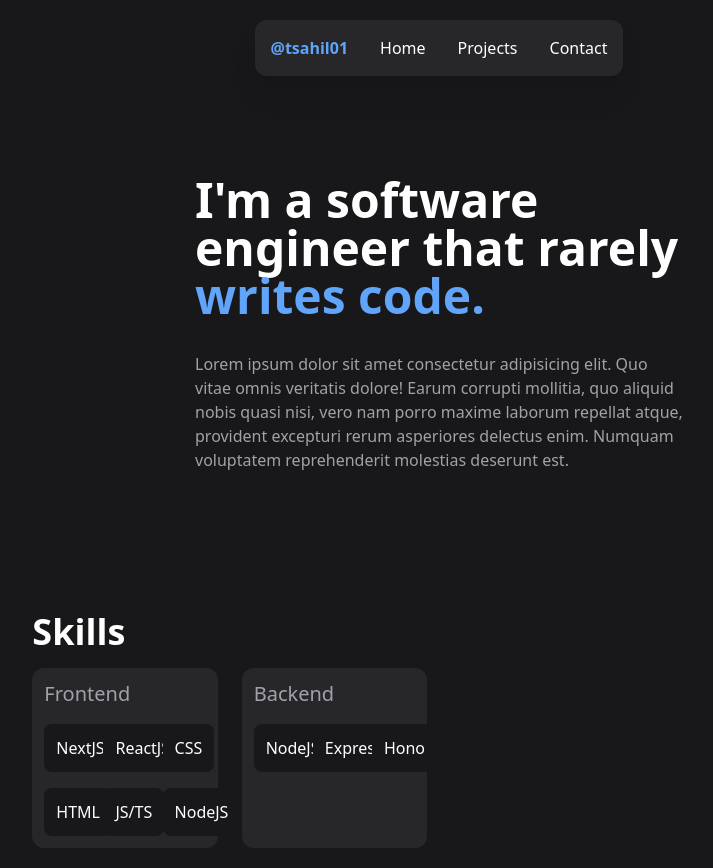
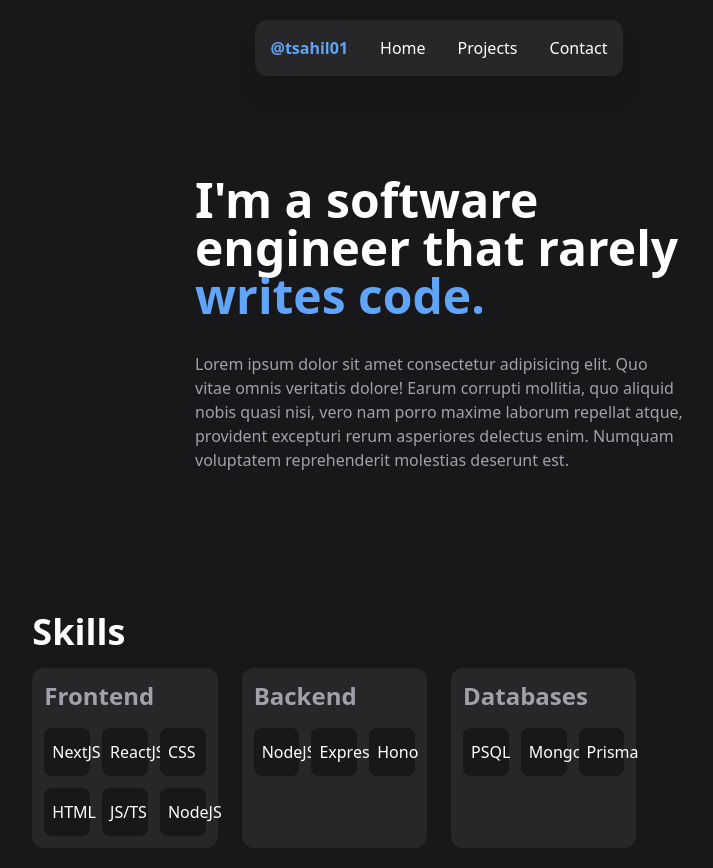
Before and after one commit to tsahil01/Portfolio, a Next.js app in the folder portfolio-frontend/: page / in a window 1280 px wide. Shown: the whole page, without its empty margins (201-914 px from the left). Built offline with nearby package versions, Linux system fonts and the light colour scheme.

Commit message:
fix skills component

```diff
--- a/portfolio-frontend/src/app/page.tsx
+++ b/portfolio-frontend/src/app/page.tsx
@@ -10,6 +10,10 @@ let mySkills = [
   {
     field: "Backend",
     skill: ["NodeJS", "Express", "Hono"]
+  },
+  {
+    field: "Databases",
+    skill : ["PSQL", "MongoDB", "Prisma"]
   }
   ]
 
--- a/portfolio-frontend/src/components/Skills.tsx
+++ b/portfolio-frontend/src/components/Skills.tsx
@@ -24,13 +24,11 @@ interface SkillsFieldProps {
 
 function SkillsField({ field, technologies }: SkillsFieldProps) {
     return (
-        <div className="flex flex-col gap-4 p-3 h-50 w-50 rounded-xl bg-zinc-800">
-            <div className="text-bold text-zinc-400 md:text-xl text-lg">{field}</div>
-            <div className="grid lg:grid-cols-3 grid-cols-2 lg:gap-4 gap-2">
-                {technologies.map((tech, index) => (
-                    <div key={index} className="bg-zinc-900 p-3 rounded-lg my-auto mx-auto">
-                        {tech}
-                    </div>
+        <div className='flex flex-col bg-zinc-800 gap-4 p-3 w-full rounded-xl'>
+            <div className='font-bold text-zinc-400 md:text-2xl text-xl'>{field}</div>
+            <div className='grid grid-cols-3 gap-3'>
+                {technologies.map((tech, index)=>(
+                    <div key={index} className='bg-zinc-900 py-3 px-2 w-auto rounded-lg'>{tech}</div>
                 ))}
             </div>
         </div>
```
